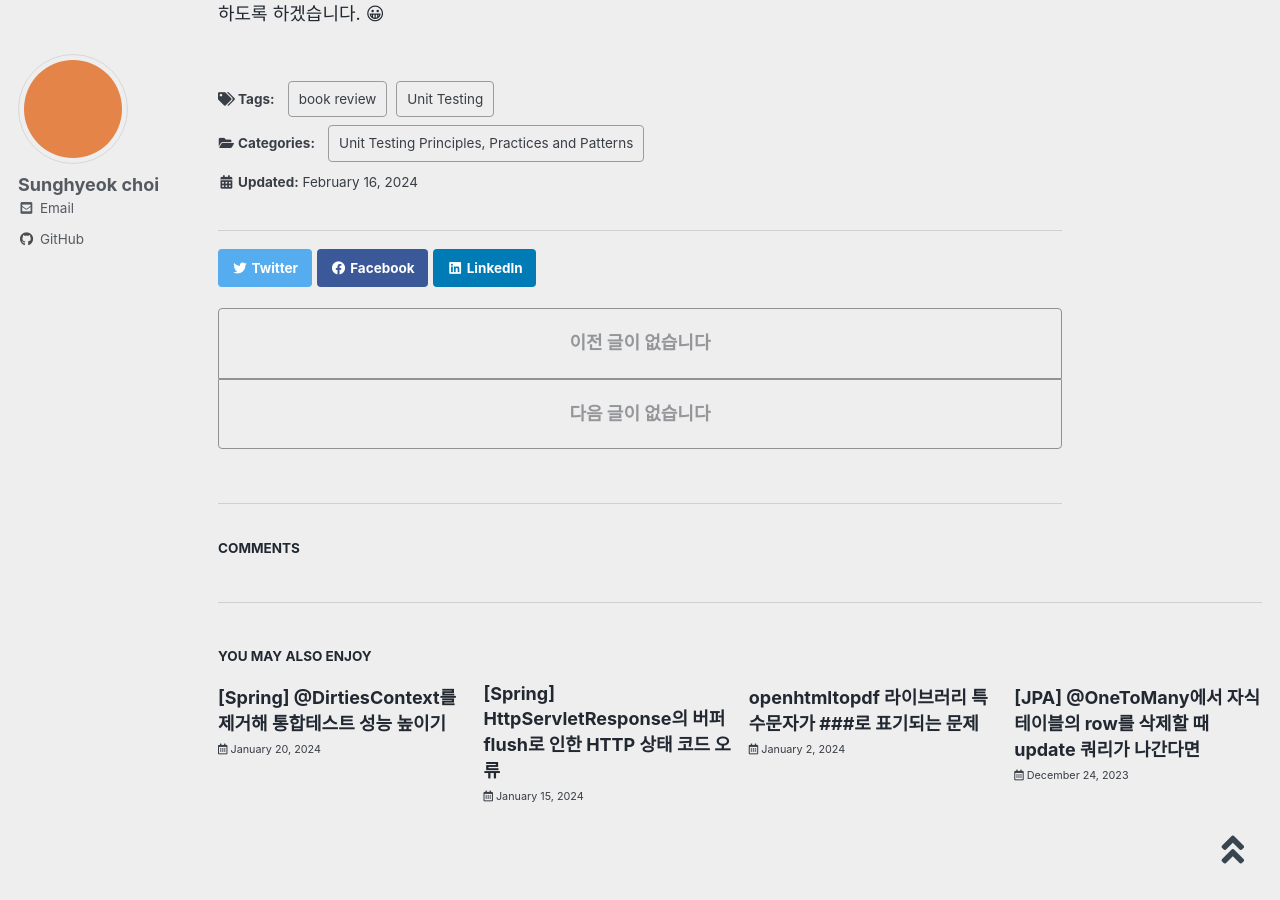
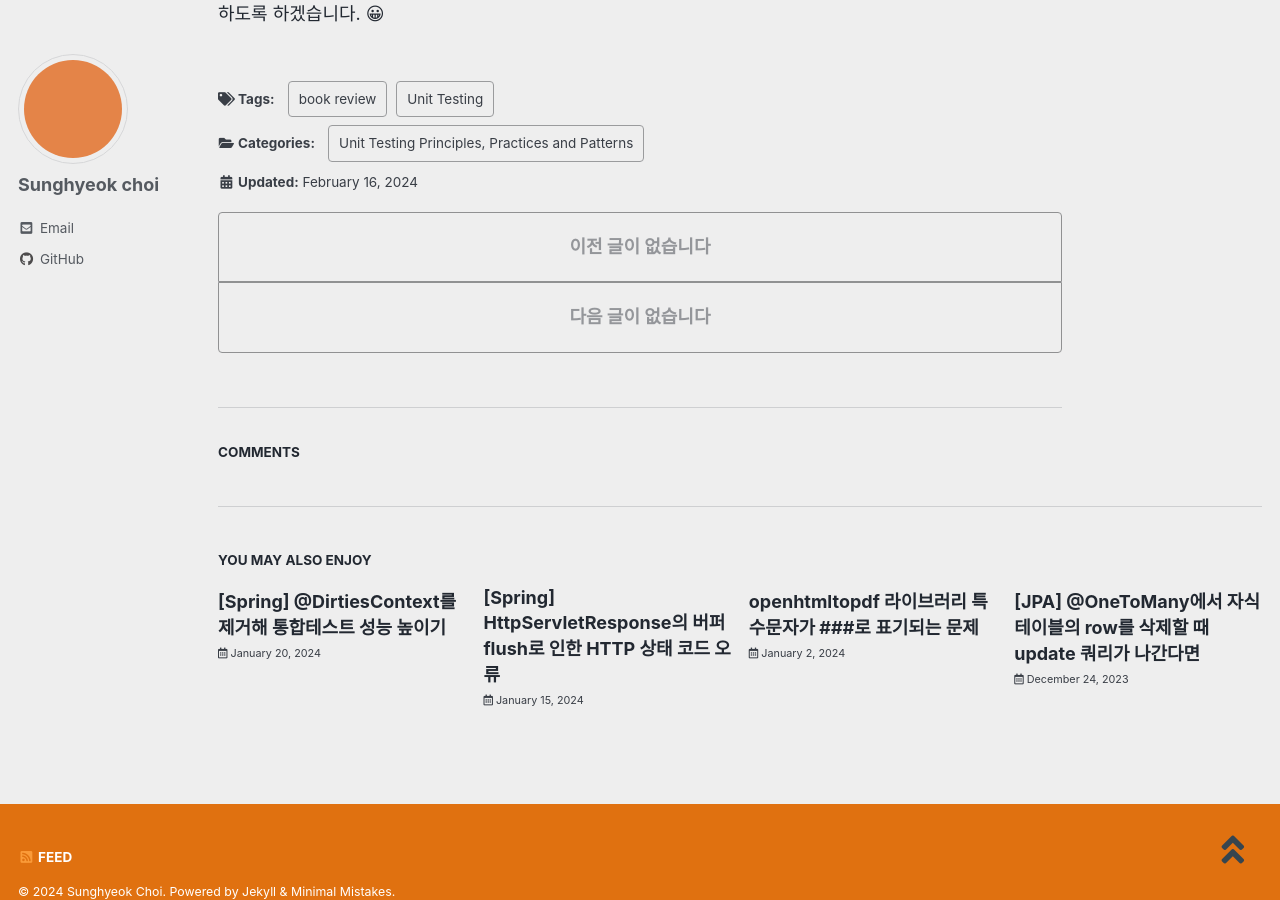
Before and after one commit to shyeokchoi/shyeokchoi.github.io, a Jekyll site: the page built from _posts/Unit Testing/2024-02-16-unit-testing-goals.md, in a window 1280 px wide and 900 px high, scrolled down 987 px. Built offline with Jekyll 4.4.1, drawn with Linux system fonts in a browser that asks for light colours; cached includes are drawn as plain includes; comment, search, counter and statistics services are not loaded; part of the change alters nothing that is shown.

Commit message:
design change - rm sharing default value

```diff
--- a/_config.yml
+++ b/_config.yml
@@ -106,6 +106,7 @@ author:
   name: "Sunghyeok choi"
   avatar: "/assets/images/bio-photo.png" # path of avatar image, e.g. "/assets/images/bio-photo.jpg"
   # bio: "Junior Software Developer with a passion for web applications.  \nActively pursuing advanced skills in Java Spring."
+  bio: "\n"
   location: #"South Korea"
   email:
   links:
@@ -279,6 +280,6 @@ defaults:
       show_date: true
       read_time: false
       comments: true
-      share: true
+      share: false
       related: true
       mathjax: true
```
